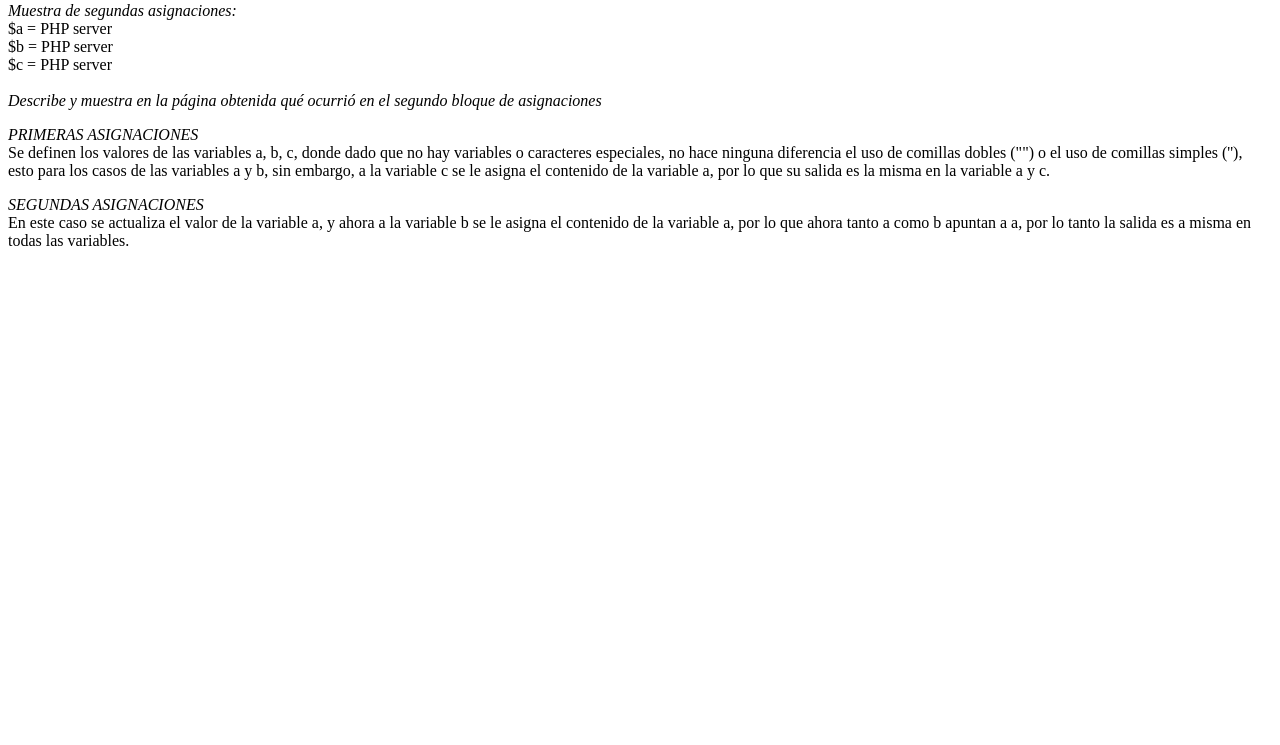
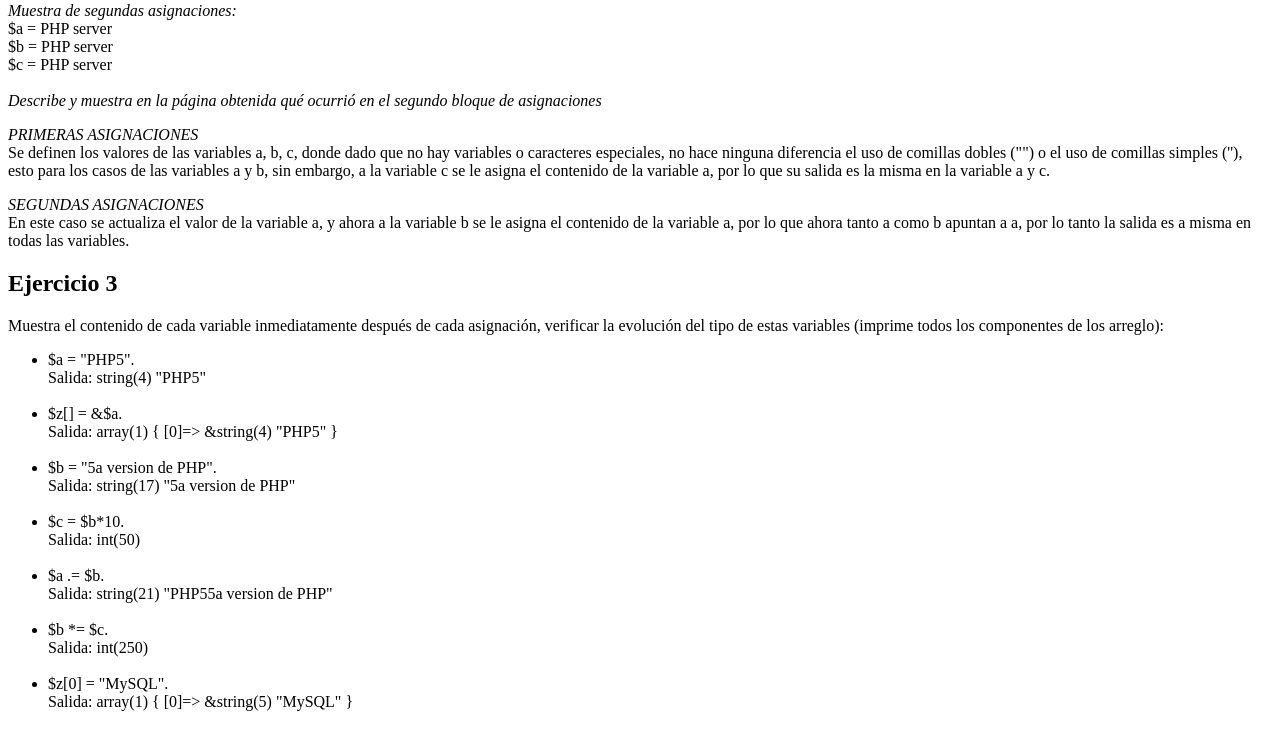
Before and after one commit to Ivonneperezf/tecweb, a PHP site: page / in a window 1280 px wide. Shown: the part 404-1149 px from the top of the page. Before the commit the page ends 650 px from the top, so only its background shows below. Run offline with PHP 8.4, Linux system fonts and the light colour scheme.

Commit message:
Se reaizo el ejercicio 3

```diff
--- a/practicas/p05/index.php
+++ b/practicas/p05/index.php
@@ -67,6 +67,48 @@
         unset($a);
         unset($b);
         unset($c);
+
+
+        //EJERCICIO 3------------------------------------------------------------------------------
+        echo "<h2>Ejercicio 3</h2><p>Muestra el contenido de cada variable inmediatamente después de cada asignación,
+        verificar la evolución del tipo de estas variables (imprime todos los componentes de los arreglo):</p><ul>";
+
+        $a = "PHP5";
+        echo '<li>$a = "PHP5".<br>Salida: ';
+        var_dump($a);
+        echo"</li><br>";
+
+        $z[] = &$a;
+        echo '<li>$z[] = &$a.<br>Salida: ';
+        var_dump($z);
+        echo"</li><br>";
+
+        $b = "5a version de PHP";
+        echo '<li>$b = "5a version de PHP".<br>Salida: ';
+        var_dump($b);
+        echo"</li><br>";
+
+        $c = $b*10;
+        echo '<li>$c = $b*10.<br>Salida: ';
+        var_dump($c);
+        echo"</li><br>";
+
+        $a .= $b;
+        echo '<li>$a .= $b.<br>Salida: ';
+        var_dump($a);
+        echo"</li><br>";
+
+        $b *= $c;
+        echo '<li>$b *= $c.<br>Salida: ';
+        var_dump($b);
+        echo"</li><br>";
+
+        $z[0] = "MySQL";
+        echo '<li>$z[0] = "MySQL".<br>Salida: ';
+        var_dump($z);
+        echo"</li><br>";
+
+        echo"</ul>";
         ?>
     </body>
 </html>
```
